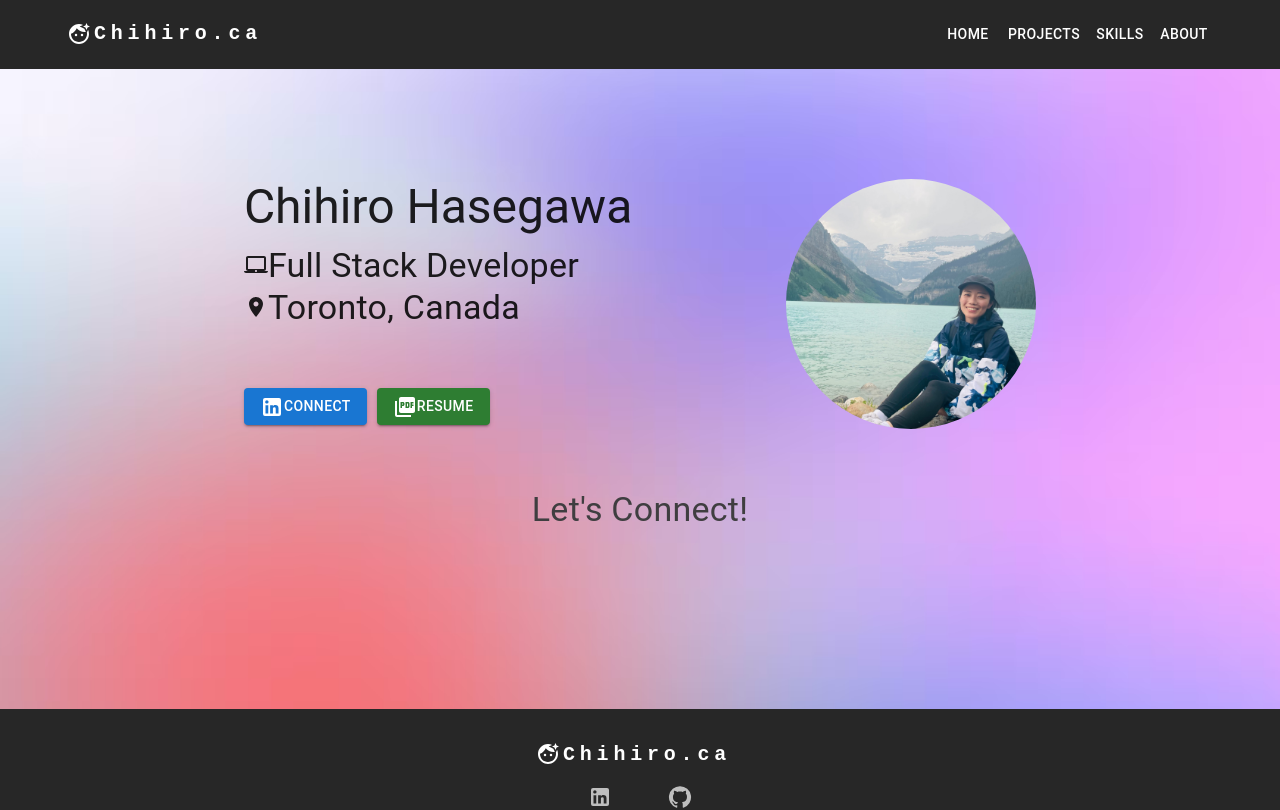
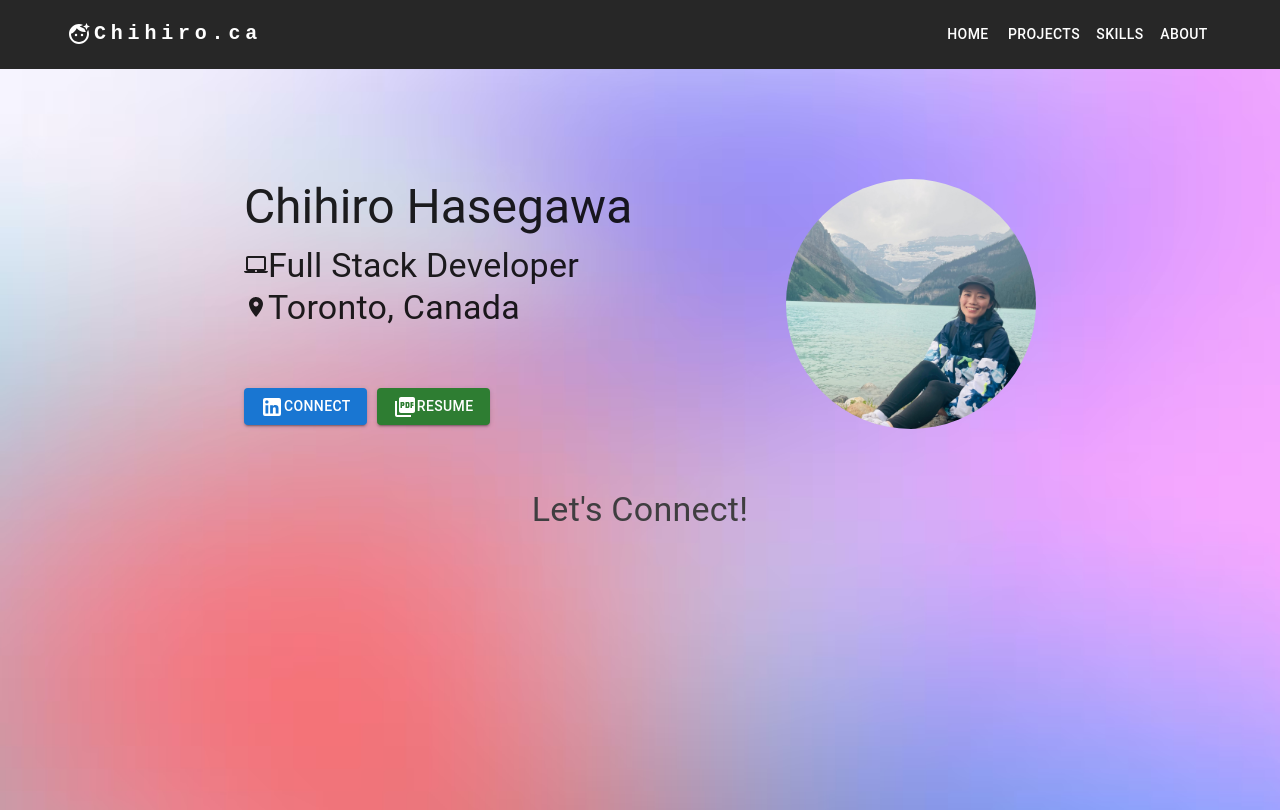
Before and after one commit to Chihiro88G/aboutme-docker, a React (Create React App) app: page / in a window 1280 px wide. Shown: the top 810 px of the page. Built offline with nearby package versions, Linux system fonts and the light colour scheme; the HTML template or start-up script is replaced by a standard one.

Commit message:
dealt with browser zooming in and out

```diff
--- a/src/components/Common/PageContainer.js
+++ b/src/components/Common/PageContainer.js
@@ -1,6 +1,6 @@
 import { Box, useMediaQuery } from '@mui/material';
 
-export default function PageContainer({ children, bgImage, isFullHeight }) {
+export default function PageContainer({ children, bgImage }) {
   const isDesktop = useMediaQuery('(min-width: 960px)');
 
   return (
@@ -14,7 +14,8 @@ export default function PageContainer({ children, bgImage, isFullHeight }) {
       <Box
         sx={{
           display: 'block',
-          height: isFullHeight ? '100%' : (isDesktop ? '80vh' : '100%'),
+          height: '100%',
+          minHeight: '100vh',
           m: '0 auto',
           p: isDesktop ? '50px' : '40px',
         }}
--- a/src/layouts/Layout.js
+++ b/src/layouts/Layout.js
@@ -27,7 +27,7 @@ export default function Layout() {
       <Box
         component="main"
         sx={{
-          minHeight: '80vh',
+          minHeight: '100vh',
           overflow: 'auto',
         }}
       >
--- a/src/pages/About.js
+++ b/src/pages/About.js
@@ -19,7 +19,7 @@ export default function About() {
   if (isLoading) return <Loading/>
 
   return (
-    <PageContainer bgImage={background} isFullHeight={true}>
+    <PageContainer bgImage={background}>
       <Title>Career</Title>
 
       <Bold>Aug 2023 - Current: Full Stack Software Developer @ Avondx</Bold>
--- a/src/pages/Projects.js
+++ b/src/pages/Projects.js
@@ -23,7 +23,7 @@ export default function Projects() {
   if (isLoading) return <Loading />
 
   return (
-    <PageContainer bgImage={background} isFullHeight={true}>
+    <PageContainer bgImage={background}>
       <Title>Projects</Title>
 
       <Grid
--- a/src/pages/Skills.js
+++ b/src/pages/Skills.js
@@ -19,7 +19,7 @@ export default function Skills() {
   if (isLoading) return <Loading/>
 
   return (
-    <PageContainer bgImage={background} isFullHeight={true}>
+    <PageContainer bgImage={background}>
       <Title>Skills</Title>
 
       <Box width='80%' m='auto'>
```
